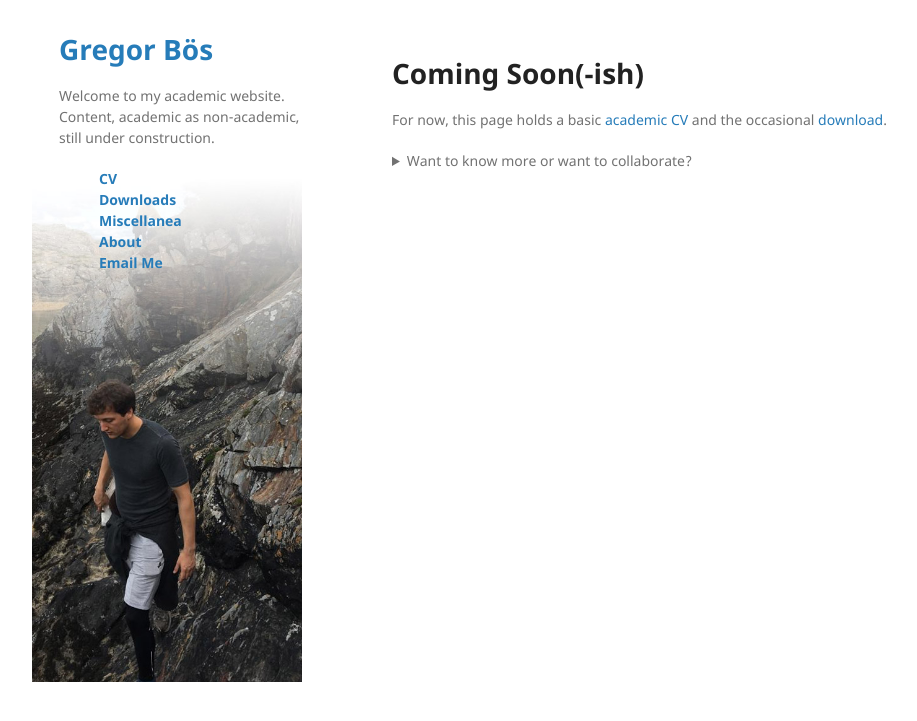
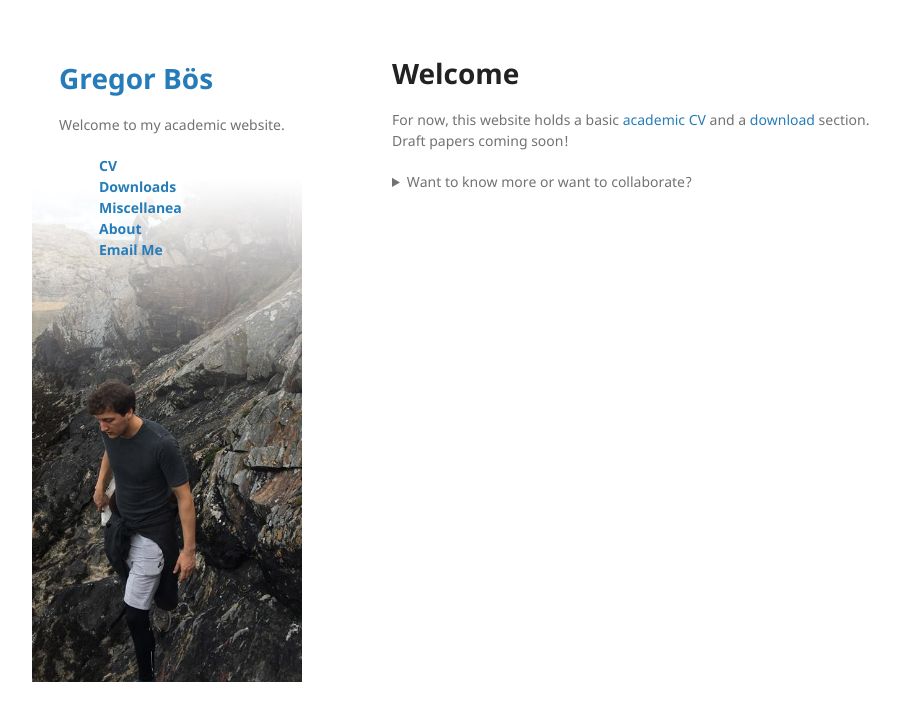
Before and after one commit to gboes/gboes.github.io, a Jekyll site: the page built from index.md, in a window 1280 px wide. Shown: the top 721 px of the page, without its empty margins (178-1095 px from the left). Built offline with Jekyll 4.4.1, drawn with Linux system fonts in a browser that asks for light colours; Markdown is read by kramdown in place of the engine named in the settings.

Commit message:
Edited Front page. Added Google Site Ownership Verification.

```diff
--- a/_config.yml
+++ b/_config.yml
@@ -1,6 +1,6 @@
 theme: jekyll-theme-minimal
 title: Gregor Bös
-description: Welcome to my academic website. Content, academic as non-academic, still under construction.
+description: Welcome to my academic website.
 email: gregor.boes@kcl.ac.uk
 
 url:                 http://gboes.github.io
--- /dev/null
+++ b/google70d4e705c197bb00.html
@@ -0,0 +1 @@
+google-site-verification: google70d4e705c197bb00.html
--- a/index.md
+++ b/index.md
@@ -1,13 +1,10 @@
 ---
-# Feel free to add content and custom Front Matter to this file.
-# To modify the layout, see https://jekyllrb.com/docs/themes/#overriding-theme-defaults
-
 layout: default
 title: Gregor Bös
 ---
-# Coming Soon(-ish)
+# Welcome
 
-For now, this page holds a basic [academic CV](./cv/) and the occasional [download](./dl/).
+For now, this website holds a basic [academic CV](./cv/) and a [download](./dl/) section. Draft papers coming soon!
 
 <details><summary>Want to know more or want to collaborate?</summary><p> Send me an <a href="mailto:gregor.boes@kcl.ac.uk">email</a>!</p>
 </details>
```
